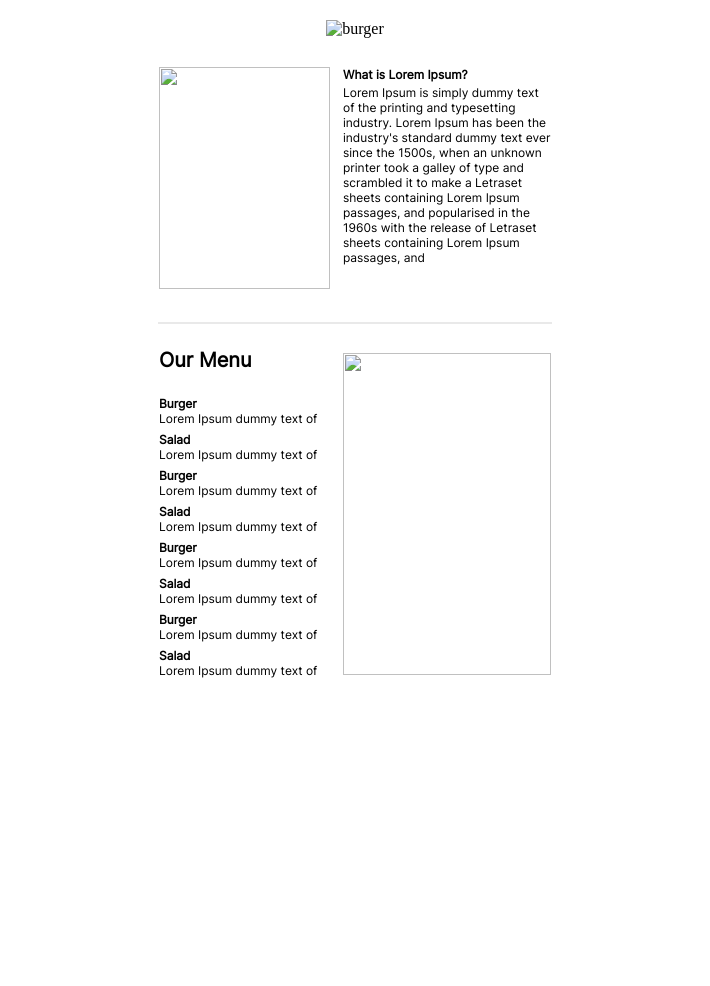
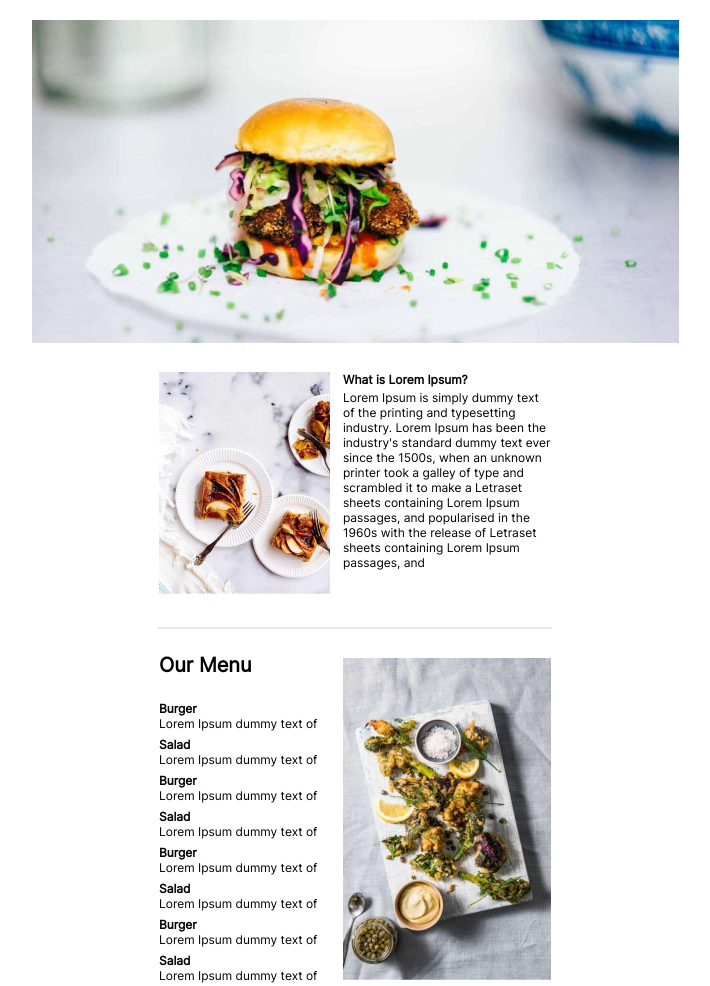
Before and after one commit to Gkamashidze/N5, a plain HTML site: page index.html in a window 1280 px wide. Shown: the whole page, without its empty margins (285-995 px from the left). Before the commit the page ends 800 px from the top, so only its background shows below. Drawn offline with Linux system fonts and the light colour scheme; the site is published under a folder, as on GitHub Pages, so addresses that start at the root find nothing.

Commit message:
განახლება 1.2

```diff
--- a/index.html
+++ b/index.html
@@ -13,7 +13,7 @@
 
     <div class="box1">
 
-        <img src="/src/img/image1.png" alt="burger">
+        <img src="./src/img/image1.png" alt="burger">
         <!-- <div class="bottomleft">Le Catering</div> -->
 
     </div>
@@ -22,7 +22,7 @@
 
         <div class="img_container">
 
-            <img class="img1" src="/src/img/image2.png" alt="">
+            <img class="img1" src="./src/img/image2.png" alt="">
 
         </div>
 
@@ -105,7 +105,7 @@
 
         <div class="img_container1">
 
-            <img class="img3" src="/src/img/image3.png" alt="">
+            <img class="img3" src="./src/img/image3.png" alt="">
 
         </div>
 
```
